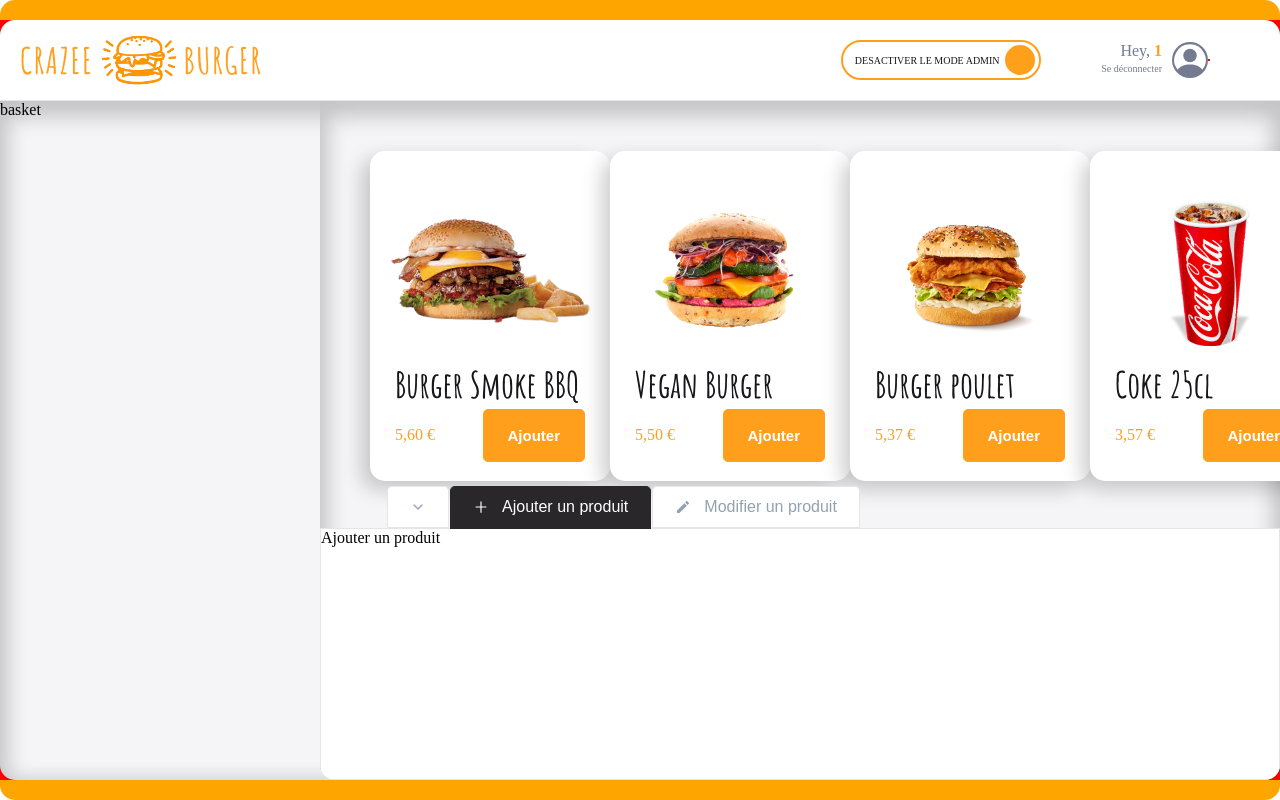
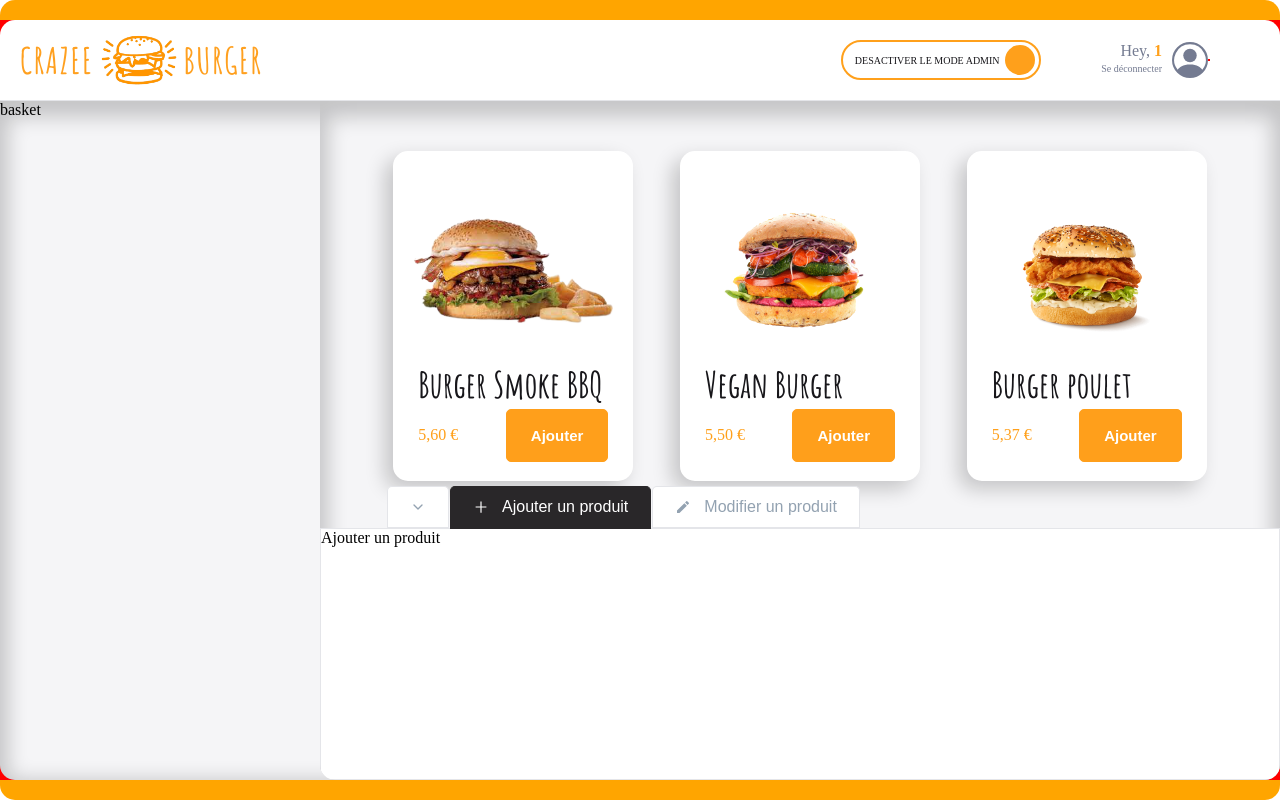
Before and after one commit to MebouoVanne/crazee-burger, a React (Create React App) app: page /orderpage/1 in a window 1280 px wide. Built offline with nearby package versions, Linux system fonts and the light colour scheme; grey boxes are pictures that could not be loaded.

Commit message:
🔧 F08:config

```diff
--- a/src/components/order/Main/Admin/AdminTabs.js
+++ b/src/components/order/Main/Admin/AdminTabs.js
@@ -93,8 +93,7 @@
 
         { tabsConfig.map((tab) => {
             return(
-         <Tabs label={tab.label} Icon={tab.Icon}  onClick={tab.onClick} className={tab.className}/>
-
+                <Tabs label={tab.label} Icon={tab.Icon}  onClick={tab.onClick} className={tab.className}/>
             )
 
          })}
--- a/src/components/order/Main/Menu.js
+++ b/src/components/order/Main/Menu.js
@@ -1,6 +1,6 @@
 import React from 'react'
 import { styled } from 'styled-components';
-import { fakeMenu2 } from '../../../fakeData/fakeMenu';
+import { fakeMenu } from '../../../fakeData/fakeMenu';
 import { useState } from 'react';
 import { theme } from '../../../theme';
 import Card from '../../reusable-ui/Card';
@@ -8,7 +8,7 @@
 
 export default function Menu() {
 
-    const [menu, setMenu] = useState(fakeMenu2)
+    const [menu, setMenu] = useState(fakeMenu.MEDIUM)
     return (
         <MenuStyled>
             {menu.map((produit) => {
@@ -21,8 +21,8 @@
 const MenuStyled = styled.div`
 background: ${theme.colors.background_white};
 display: grid;
-grid-template-columns: repeat(4,1fr);
-grid-template-columns: repeat(auto-fit,mimmax(300px,1fr));
+grid-template-columns: repeat(3,1fr);
+/* grid-template-columns: repeat(auto-fit,mimmax(300px,1fr)); */
 grid-row-gap:60px;
 padding:50px 50px 150px;
 justify-items: center;
--- a/src/fakeData/fakeMenu.js
+++ b/src/fakeData/fakeMenu.js
@@ -1,4 +1,6 @@
-export const fakeMenu1 = [
+const EMPTY = []
+
+const SMALL = [
   {
     id: 1,
     imageSource: "/images/burger1.png",
@@ -19,7 +21,55 @@
   },
 ]
 
-export const fakeMenu2 = [
+const MEDIUM = [
+  {
+    id: 1,
+    imageSource: "/images/burger-bacon-egg.png",
+    title: "Burger Smoke BBQ",
+    price: 5.598,
+    quantity: 0,
+    isAvailable: true,
+    isAdvertised: false,
+  },
+  {
+    id: 2,
+    imageSource: "/images/burger-vegan.png",
+    title: "Vegan Burger",
+    price: 5.4985,
+    quantity: 0,
+    isAvailable: true,
+    isAdvertised: false,
+  },
+  {
+    id: 3,
+    imageSource: "/images/burger3.png",
+    title: "Burger poulet",
+    price: 5.367,
+    quantity: 0,
+    isAvailable: true,
+    isAdvertised: false,
+  },
+  {
+    id: 4,
+    imageSource: "/images/drink1.png",
+    title: "Coke 25cl",
+    price: 3.568,
+    quantity: 0,
+    isAvailable: true,
+    isAdvertised: false,
+  },
+  {
+    id: 5,
+    imageSource: "/images/drink2.png",
+    title: "Pepsi 25cl",
+    price: 3.487,
+    quantity: 0,
+    isAvailable: true,
+    isAdvertised: false,
+  },
+]
+
+const LARGE = [
   {
     id: 1,
     imageSource: "/images/burger-bacon-egg.png",
@@ -111,3 +161,10 @@
     isAdvertised: false,
   },
 ]
+
+export const fakeMenu = {
+  EMPTY,
+  SMALL,
+  MEDIUM,
+  LARGE,
+}
```
Also changed, not shown: public/images/coming-soon.png (added).
